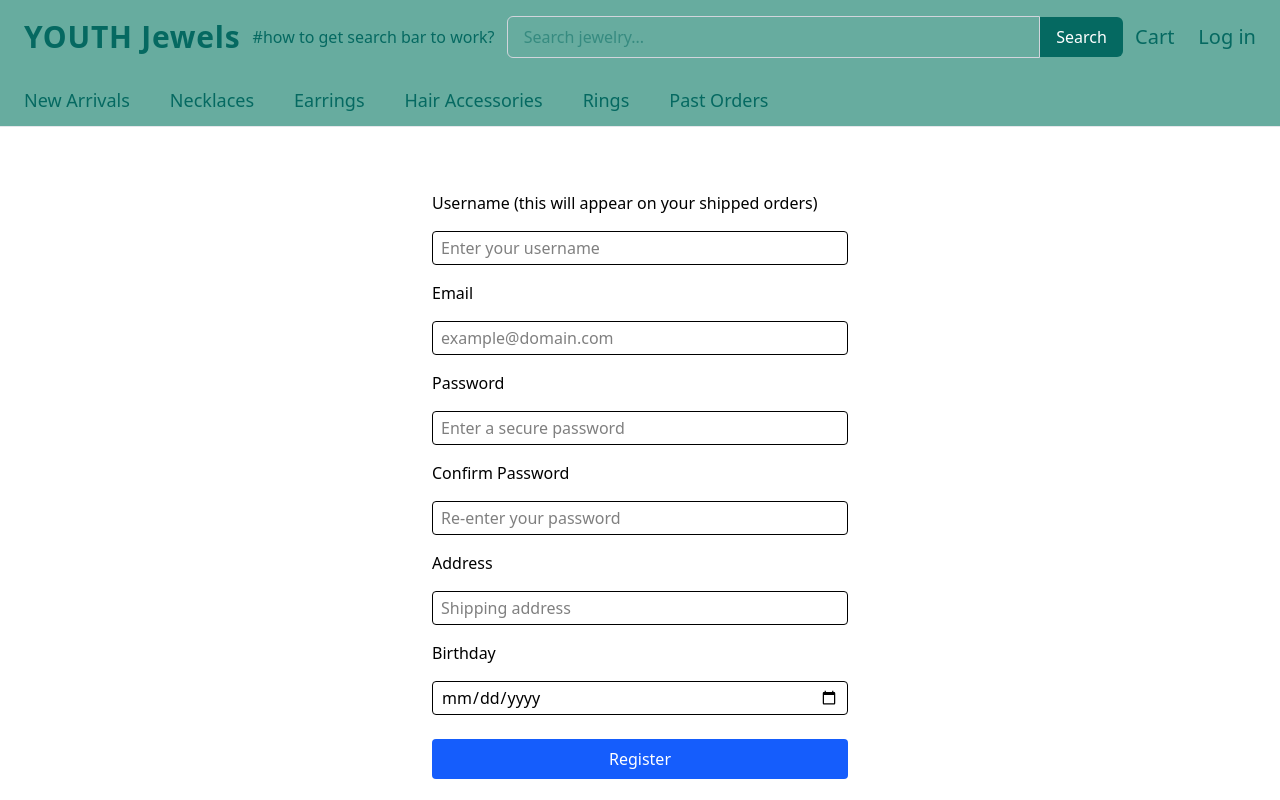
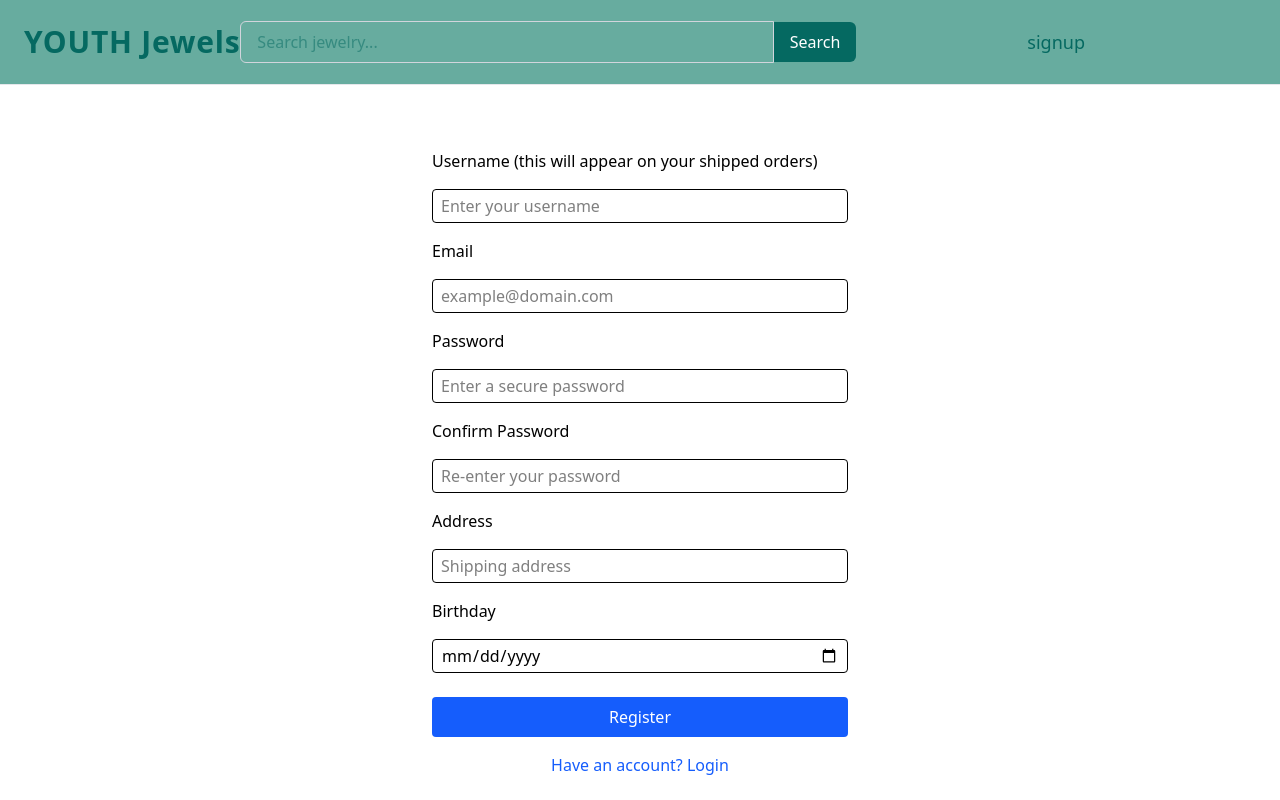
Before and after one commit to Battwo/fancy_jewls, a Flask app: page /register in a window 1280 px wide. Run offline with Flask 3, Linux system fonts and the light colour scheme.

Commit message:
eat it up

```diff
--- a/main.py
+++ b/main.py
@@ -68,7 +68,7 @@ def index():
 
 
 
-@app.route("/Browse")
+@app.route("/browse")
 def browes():
     connection = connect_db()
 
@@ -262,7 +262,7 @@ def remove(product_id):
     return redirect('/cart')
 
 
-@app.route('/checkout')
+@app.route('/checkout', methods=["GET", "POST"])
 @login_required
 def checkout():
     connection = connect_db()
@@ -279,23 +279,21 @@ def checkout():
 
     if request.method == "POST":
         #create the order in the database
-        cursor.execute("INSERT INTO `SaleCart` (`UserID`,) VALUES (%s, %s)", (current_user.id, ) )
+        cursor.execute("INSERT INTO `SaleCart` (`UserID`) VALUES (%s)", (current_user.id ) )
 
         #store products bought
 
         sale = cursor.lastrowid
         for item in results:
-            cursor.execute("""
-                INSERT INTO `SaleProduct`
-                            (`CartID`, `ProductID,` Quantity`)
-                VALUES
-                           (%s, %s, %s)
-            """, (sale, items ['ProductID'], item['Quantity']) )
+            cursor.execute(
+                "INSERT INTO `SaleProduct` (`Quantity`, `ProductID`, `SaleCartID`) VALUES (%s, %s, %s)",
+                (item['Quantity'], item['ProductID'], sale)
+)
         #empty cart
         cursor.execute("DELETE FROM `Cart` WHERE `UserID` = %s", (current_user.id,) )
         #goodbye message
         #TODO: Make thank you page + route
-        return redirect ("/thank_you")
+        return redirect ("/thank")
 
 
     connection.close()
@@ -350,7 +348,7 @@ def past_order():
             SUM(SaleProduct.Quantity * Product.Price) AS Total
         FROM SaleCart
         JOIN SaleProduct
-            ON SaleProduct.CartID = SaleCart.ID
+            ON SaleProduct.SaleCartID = SaleCart.ID
         JOIN Product
             ON Product.ID = SaleProduct.ProductID
         WHERE SaleCart.UserID = %s
@@ -360,10 +358,36 @@ def past_order():
     orders = cursor.fetchall()
     connection.close()
 
-    return render_template("past_order.html.jinja", orders=orders)
+    return render_template("past_order.html.jinja", past_order=orders)
 
 
 @app.route("/thank")
 @login_required
 def thank_you():
     return render_template("thank.html.jinja")
+
+
+
+@app.route("/product/<product_id>/review", methods=["POST"])
+@login_required
+def add_reviw (product_id):
+    #get info from form
+    rating = request.form['rating']
+    comment = request.form['comment']
+
+
+    #connect to db
+    connection = connect_db()
+    cursor = connection.cursor()
+
+    #insert review into db
+    cursor.execute("""
+        INSERT INTO `Reviews` (`Ratings`, `Comments`, `ProductID`, `UserID`)
+        VALUES (%s, %s, %s, %s)
+    """, (rating, comment, product_id, current_user.id) )
+    connection.close()
+
+
+    #redirect back to product page
+
+    return redirect(f"/product/{product_id}")
--- a/templates/cart.html.jinja
+++ b/templates/cart.html.jinja
@@ -17,7 +17,7 @@
         <h1 class="text-3xl font-bold mb-6">
             Your Shopping Cart
         </h1>
-
+        {%if cart%}
         {% for x in cart %}
         <div class="grid grid-cols-5 items-center bg-white rounded-lg shadow p-4 mb-4 gap-4">
 
@@ -65,6 +65,10 @@
         <button class="bg-yellow-500 hover:bg-white-600 text-white px-4 py-2 rounded text-sm" type="submit">
             <a href="{{ url_for('checkout') }}" class="checkout-button">Proceed to Checkout</a>
         </button>
+        {% else %}
+        <p class="text-gray-600">Your cart is empty.</p>
+        <a href="/browse" class="text-blue-600 hover:underline">Continue Shopping</a>
+        {% endif %}
     </main>
 
 </body>
--- a/templates/checkout.html.jinja
+++ b/templates/checkout.html.jinja
@@ -63,10 +63,12 @@
                     </div>
                 </div>
             </div>
+            <form method="post" class="mt-6">
             <div class="flex justify-end mt-6">
-                <button type="submit" class="bg-green-600 hover:bg-green-700 text-white font-bold px-8 py-3 rounded-lg transition">
-                    Place Order
+                <button class="bg-green-600 hover:bg-green-700 text-white font-bold px-8 py-3 rounded-lg transition">
+                    <span> Place Order</span>
                 </button>
+            </form>
             </div>
         </section>
     </main>
--- a/templates/components/navbar.html.jinja
+++ b/templates/components/navbar.html.jinja
@@ -2,12 +2,12 @@
   <!-- Top row: Logo + Search + Icons -->
   <div class="max-w-7xl mx-auto px-6 py-4 flex items-center justify-between">
 
-    <!-- Left: Logo -->
+
     <a href="/" class="text-3xl font-semibold tracking-wide">
       YOUTH Jewels
     </a>
 
-    #how to get search bar to work?
+
     <div class="flex items-center w-1/2">
       <input
         type="text"
@@ -19,26 +19,28 @@
       </button>
     </div>
 
-    <!-- Right: Icons -->
-    <div class="flex items-center gap-6 text-xl">
-      <a href="/cart" class="hover:underline">Cart</a>
+  <div class="max-w-7xl mx-auto px-6 py-3 flex items-center gap-10 text-lg font-medium">
 
-      <a href="/login" class="hover:underline">Log in</a>
+  {% if not current_user.is_authenticated %}
+     <a href="/register" class="hover:underline">signup</a>
+  {% elif  current_user. is_authenticated %}
+      <a href="/browse" class="hover:text-Darkblue">New Arrivals</a>
+      <a href="/necklaces" class="hover:text-Darkblue">Necklaces</a>
+      <a href="/earrings" class="hover:text-Darkblue">Earrings</a>
+     <a href="/hair" class="hover:text-Darkblue">Hair Accessories</a>
+     <a href="/rings" class="hover:text-Darkblue">Rings</a>
+     <a href="/past_order" class="hover:text-Darkblue">Past Orders</a>
+     <a href="/logout" class="hover:underline">logout</a>
+     <a href="/cart" class="hover:text-Darkblue">Cart 🛒</a>
 
-    </div>
-  </div>
+  {% endif %}
+   </div>
 
 
 
-  <div class="max-w-7xl mx-auto px-6 py-3 flex items-center gap-10 text-lg font-medium">
-    <a href="/Browse" class="hover:text-Darkblue">New Arrivals</a>
-    <a href="/necklaces" class="hover:text-Darkblue">Necklaces</a>
-    <a href="/earrings" class="hover:text-Darkblue">Earrings</a>
-    <a href="/hair" class="hover:text-Darkblue">Hair Accessories</a>
-    <a href="/rings" class="hover:text-Darkblue">Rings</a>
-    <a hreg="/past_order" class="hover:text-Darkblue">Past Orders</a>
-  </div>
+
 </nav>
+
   <br>
   <br>
 
--- a/templates/register.html.jinja
+++ b/templates/register.html.jinja
@@ -87,7 +87,10 @@
     >
       Register
     </button>
-
+    <a href="/login"
+       class="block text-center text-blue-600 font-medium hover:underline">
+       Have an account? Login
+    </a>
   </form>
 
   </body>
```
Also changed, not shown: templates/past_order.html.jinja (+17 -13 lines), templates/product.html.jinja (+5 -2 lines).
